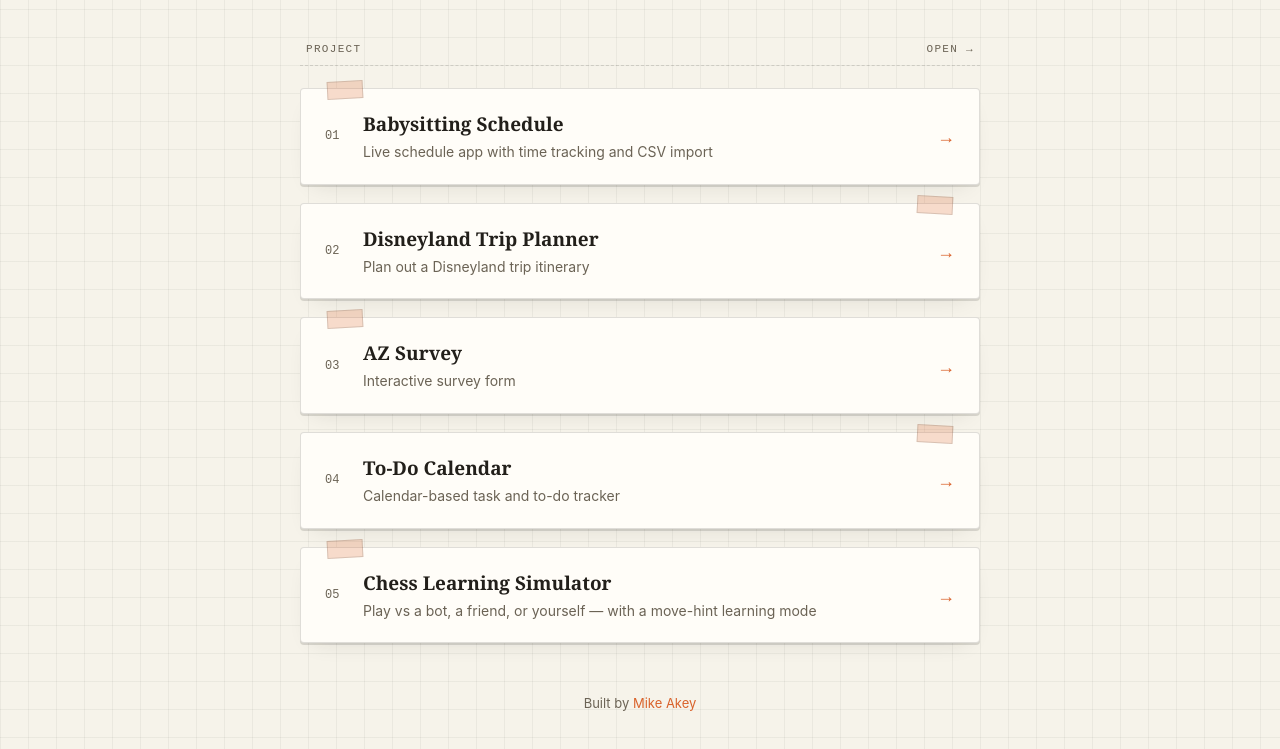
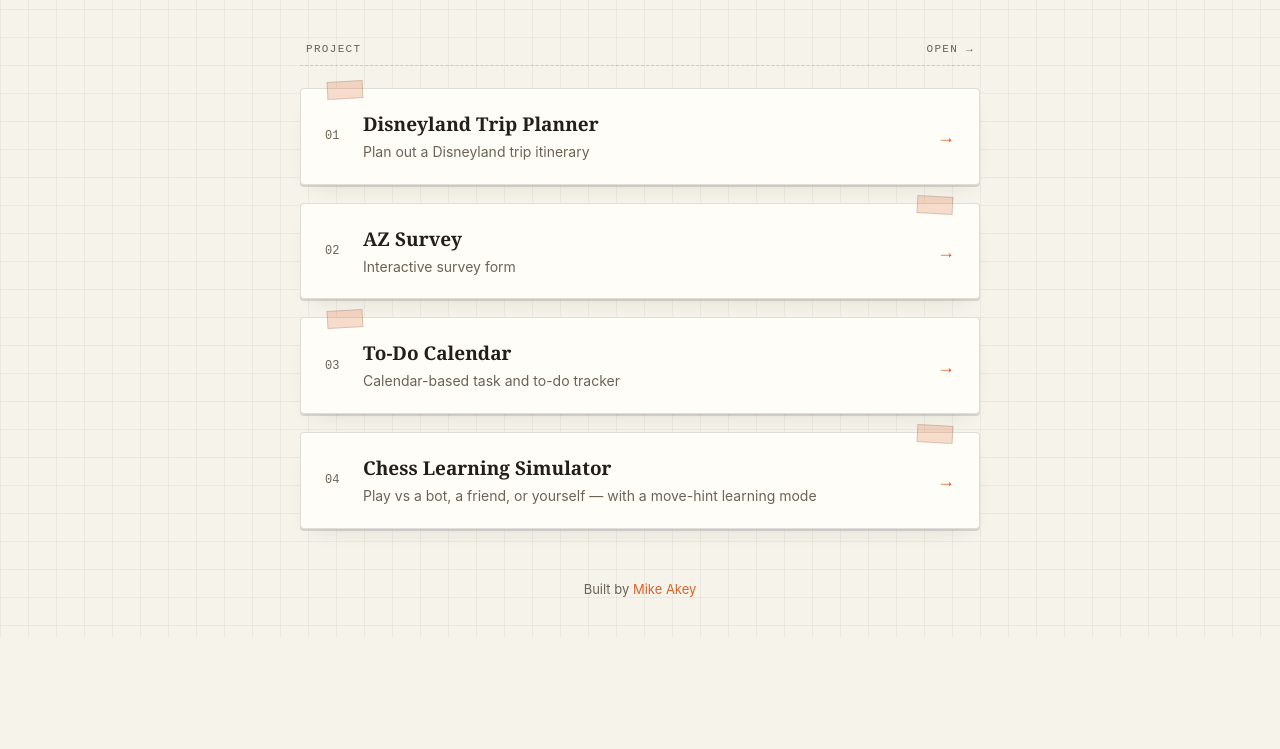
Before and after one commit to makey06/Fun-WIP, a plain HTML site: page index.html in a window 1280 px wide. Shown: the part 187-936 px from the top of the page. After the commit the page ends 824 px from the top, so only its background shows below. Drawn offline with Linux system fonts and the light colour scheme.

Commit message:
Remove Babysitting card from landing page and renumber cards

```diff
--- a/index.html
+++ b/index.html
@@ -282,17 +282,8 @@
     </div>
 
     <div class="project-grid">
-      <a class="project-card" href="Babysitting/BabysittingApp.html">
+      <a class="project-card" href="DisneylandPlanner/htmlview.html">
         <span class="card-index">01</span>
-        <div class="project-info">
-          <h2>Babysitting Schedule</h2>
-          <p>Live schedule app with time tracking and CSV import</p>
-        </div>
-        <span class="arrow">→</span>
-      </a>
-
-      <a class="project-card" href="DisneylandPlanner/htmlview.html">
-        <span class="card-index">02</span>
         <div class="project-info">
           <h2>Disneyland Trip Planner</h2>
           <p>Plan out a Disneyland trip itinerary</p>
@@ -301,7 +292,7 @@
       </a>
 
       <a class="project-card" href="Surveys/AZSurvey.html">
-        <span class="card-index">03</span>
+        <span class="card-index">02</span>
         <div class="project-info">
           <h2>AZ Survey</h2>
           <p>Interactive survey form</p>
@@ -310,7 +301,7 @@
       </a>
 
       <a class="project-card" href="ToDoCalendar/ToDoCalendar_v1.html">
-        <span class="card-index">04</span>
+        <span class="card-index">03</span>
         <div class="project-info">
           <h2>To-Do Calendar</h2>
           <p>Calendar-based task and to-do tracker</p>
@@ -319,7 +310,7 @@
       </a>
 
       <a class="project-card" href="ChessLearningSimulator/index.html">
-        <span class="card-index">05</span>
+        <span class="card-index">04</span>
         <div class="project-info">
           <h2>Chess Learning Simulator</h2>
           <p>Play vs a bot, a friend, or yourself — with a move-hint learning mode</p>
```
